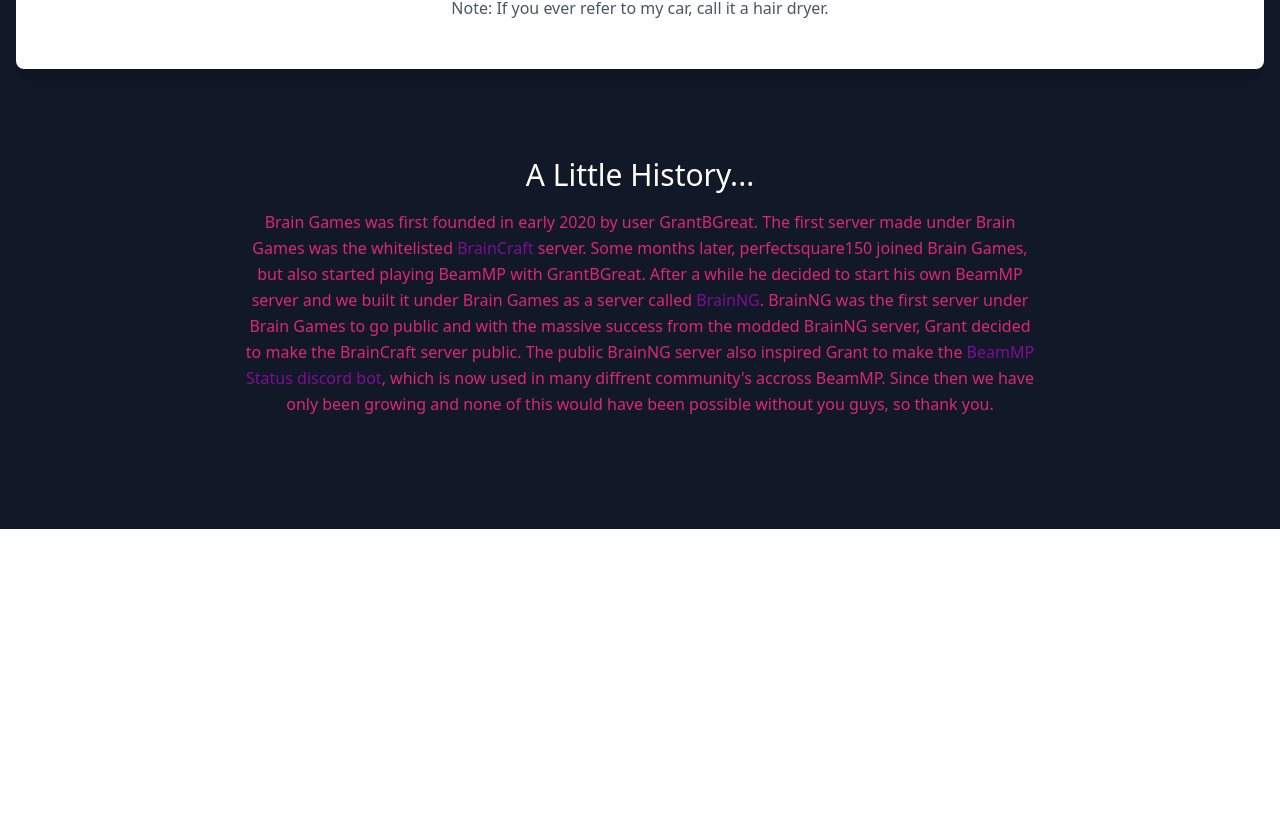
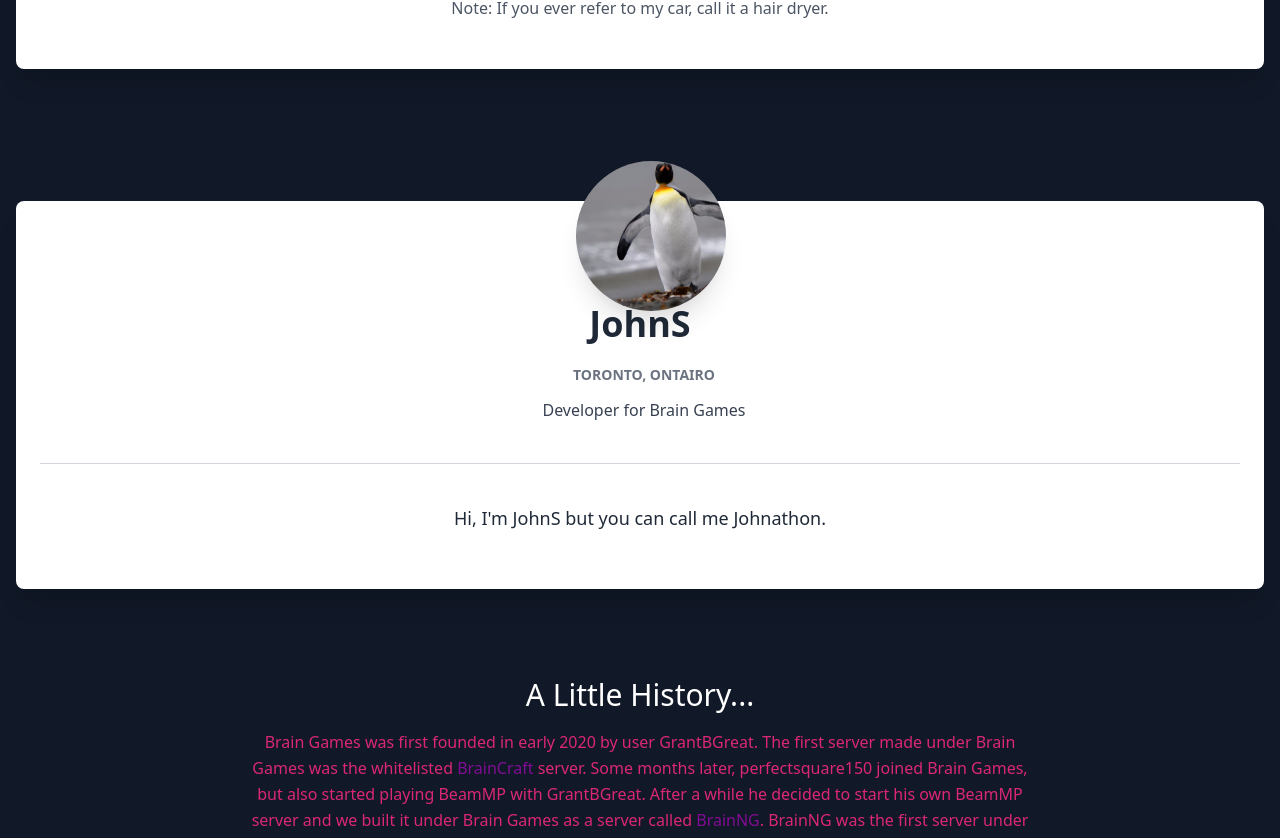
Before and after one commit to The-Brain-Games/BrainGames-Website, a Vue app: page /about-us in a window 1280 px wide. Shown: the part 1215-2053 px from the top of the page. Before the commit the page ends 1744 px from the top, so only its background shows below. Built offline with nearby package versions, Linux system fonts and the light colour scheme.

Commit message:
Added JohnS to About us

```diff
--- a/src/components/AboutUs.vue
+++ b/src/components/AboutUs.vue
@@ -57,7 +57,7 @@
               </div>
               <div class="mb-2 text-gray-700">
                 <i class="fas fa-briefcase mr-2 text-lg text-gray-500"></i
-                >Founder of Brain Games & owner of BrainCraft
+                >Founder of Brain Games, Owner of BrainCraft & Developer for Brain Games
               </div>
             </div>
             <div class="mt-10 py-10 border-t border-gray-300 text-center">
@@ -138,10 +138,84 @@
               <div class="flex flex-wrap justify-center">
                 <div class="w-full lg:w-9/12 px-4">
                   <p class="mb-4 text-lg leading-relaxed text-gray-800">
-                    Hi, I'm PerfectSquare150 but you can call me square ;) I joined the Brain Games group back in September and brought with me the idea to host multiplayer BeamNG servers. Aside from video games, I love to tinker with electronics (especially 3D printers) and work as a mechanical lead on the Canadian FRC Team, <a href="https://www.instagram.com/frcteam7558/" style="text-decoration:underline; color:#575757" target="_blank" rel="noopener noreferrer">ALT F4</a>. In my spare time I love going for long drives and working on my car.
+                    Hi, I'm PerfectSquare150 but you can call me square. I joined the Brain Games group back in September and brought with me the idea to host multiplayer BeamNG servers. Aside from video games, I love to tinker with electronics (especially 3D printers) and work as a mechanical lead on the Canadian FRC Team, <a href="https://www.instagram.com/frcteam7558/" style="text-decoration:underline; color:#575757" target="_blank" rel="noopener noreferrer">ALT F4</a>. In my spare time I love going for long drives and working on my car.
                   </p>
                   <p class="mb-2 text-small leading-relaxed text-gray-600">
                     Note: If you ever refer to my car, call it a hair dryer.
+                  </p>
+                </div>
+              </div>
+            </div>
+          </div>
+        </div>
+      </div>
+    </section>
+
+        <section class="relative block bg-gray-900" style="height: 300px;">
+      <div
+        class="absolute top-0 w-full h-full bg-center bg-cover"
+      >
+      </div>
+      <div
+        class="top-auto bottom-0 left-0 right-0 w-full absolute pointer-events-none overflow-hidden"
+        style="height: 70px; transform: translateZ(0px);"
+      >
+        <svg
+          class="absolute bottom-0 overflow-hidden"
+          xmlns="http://www.w3.org/2000/svg"
+          preserveAspectRatio="none"
+          version="1.1"
+          viewBox="0 0 2560 100"
+          x="0"
+          y="0"
+        >
+        </svg>
+      </div>
+    </section>
+    <section class="relative bg-gray-900 py-8">
+      <div class="container mx-auto px-4">
+        <div
+          class="relative flex flex-col min-w-0 break-words bg-white w-full mb-6 shadow-xl rounded-lg -mt-64"
+        >
+          <div class="px-6">
+            <div class="flex flex-wrap justify-center">
+              <div
+                class="w-full lg:w-3/12 px-4 py-6 lg:order-2 flex justify-center"
+              >
+                <div class="relative">
+                  <img
+                    alt="..."
+                    :src="JohnS"
+                    class="shadow-xl rounded-full h-auto align-middle border-none absolute -m-16 -ml-20 lg:-ml-16"
+                    style="max-width: 150px;"
+                  />
+                </div>
+              </div>
+            </div>
+            <div class="text-center mt-12">
+              <h3
+                class="text-4xl font-semibold leading-normal mb-2 text-gray-800 mb-2"
+              >
+                JohnS
+              </h3>
+              <div
+                class="text-sm leading-normal mt-0 mb-2 text-gray-500 font-bold uppercase"
+              >
+                <i
+                  class="fas fa-map-marker-alt mr-2 text-lg text-gray-500"
+                ></i>
+                Toronto, Ontairo
+              </div>
+              <div class="mb-2 text-gray-700">
+                <i class="fas fa-briefcase mr-2 text-lg text-gray-500"></i
+                >Developer for Brain Games
+              </div>
+            </div>
+            <div class="mt-10 py-10 border-t border-gray-300 text-center">
+              <div class="flex flex-wrap justify-center">
+                <div class="w-full lg:w-9/12 px-4">
+                  <p class="mb-4 text-lg leading-relaxed text-gray-800">
+                    Hi, I'm JohnS but you can call me Johnathon.
                   </p>
                 </div>
               </div>
@@ -167,7 +241,8 @@
     data () {
         return {
             perfectsquare150: require('@/assets/AboutUs/perfectsquare150.png'),
-            GrantBGreat: require('@/assets/AboutUs/GrantBGreat.jpg')
+            GrantBGreat: require('@/assets/AboutUs/GrantBGreat.jpg'),
+            JohnS: require('@/assets/AboutUs/JohnS.png')
         }
     },
 }
```
Also changed, not shown: src/assets/AboutUs/JohnS.png (added), 1 other file (tests, documents, lock files or other folders).
